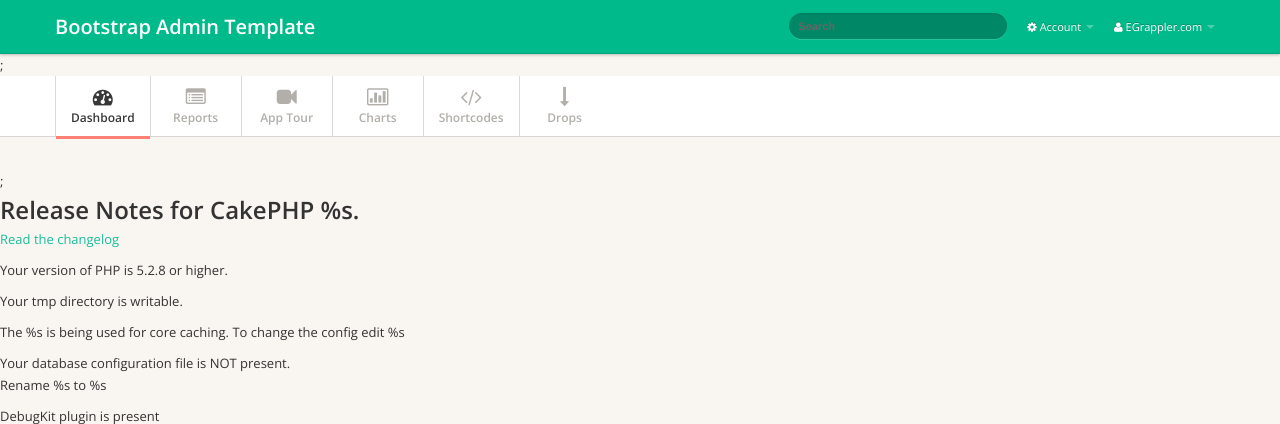
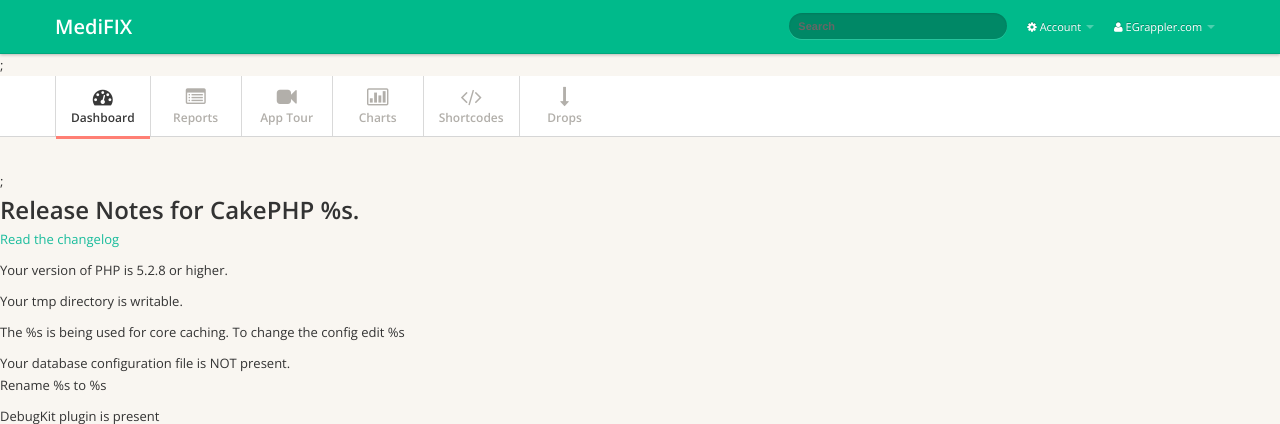
Before and after one commit to iQubeLabs/MediFIX, a CakePHP app: the page made by app/View/Pages/home.ctp in a window 1280 px wide. Shown: the top 424 px of the page. Run offline with PHP 8.4 and a stand-in for CakePHP, Linux system fonts and the light colour scheme; the template is opened without the code that fills it, so the values that code supplies are empty; some libraries are stand-ins or nearby versions.

Commit message:
commit initial setup project to branch master

```diff
--- a/app/View/Elements/navigation_bar.ctp
+++ b/app/View/Elements/navigation_bar.ctp
@@ -1,6 +1,6 @@
 <div class="navbar navbar-fixed-top">
   <div class="navbar-inner">
-    <div class="container"> <a class="btn btn-navbar" data-toggle="collapse" data-target=".nav-collapse"><span class="icon-bar"></span><span class="icon-bar"></span><span class="icon-bar"></span> </a><a class="brand" href="index.html">Bootstrap Admin Template </a>
+    <div class="container"> <a class="btn btn-navbar" data-toggle="collapse" data-target=".nav-collapse"><span class="icon-bar"></span><span class="icon-bar"></span><span class="icon-bar"></span> </a><a class="brand" href="index.html"> MediFIX </a>
       <div class="nav-collapse">
         <ul class="nav pull-right">
           <li class="dropdown"><a href="#" class="dropdown-toggle" data-toggle="dropdown"><i class="icon-cog"></i> Account <b class="caret"></b></a>
```
